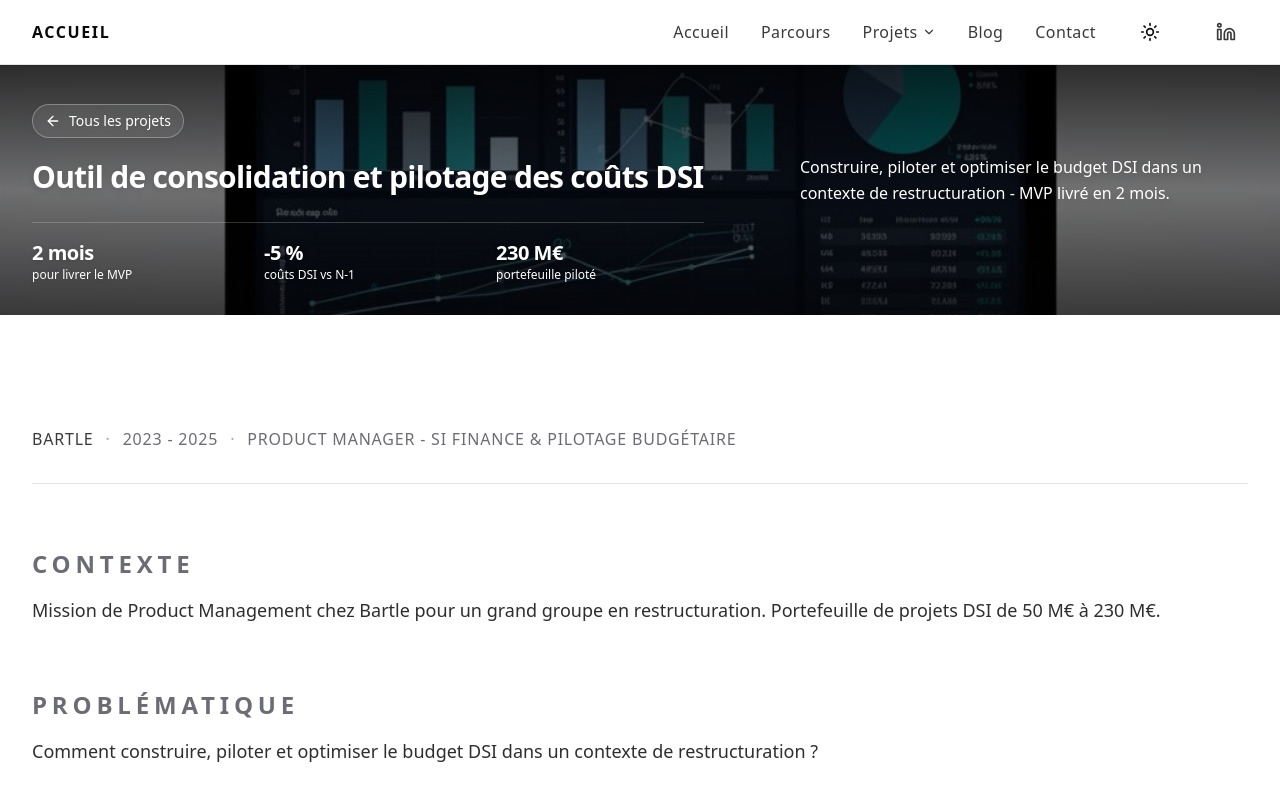
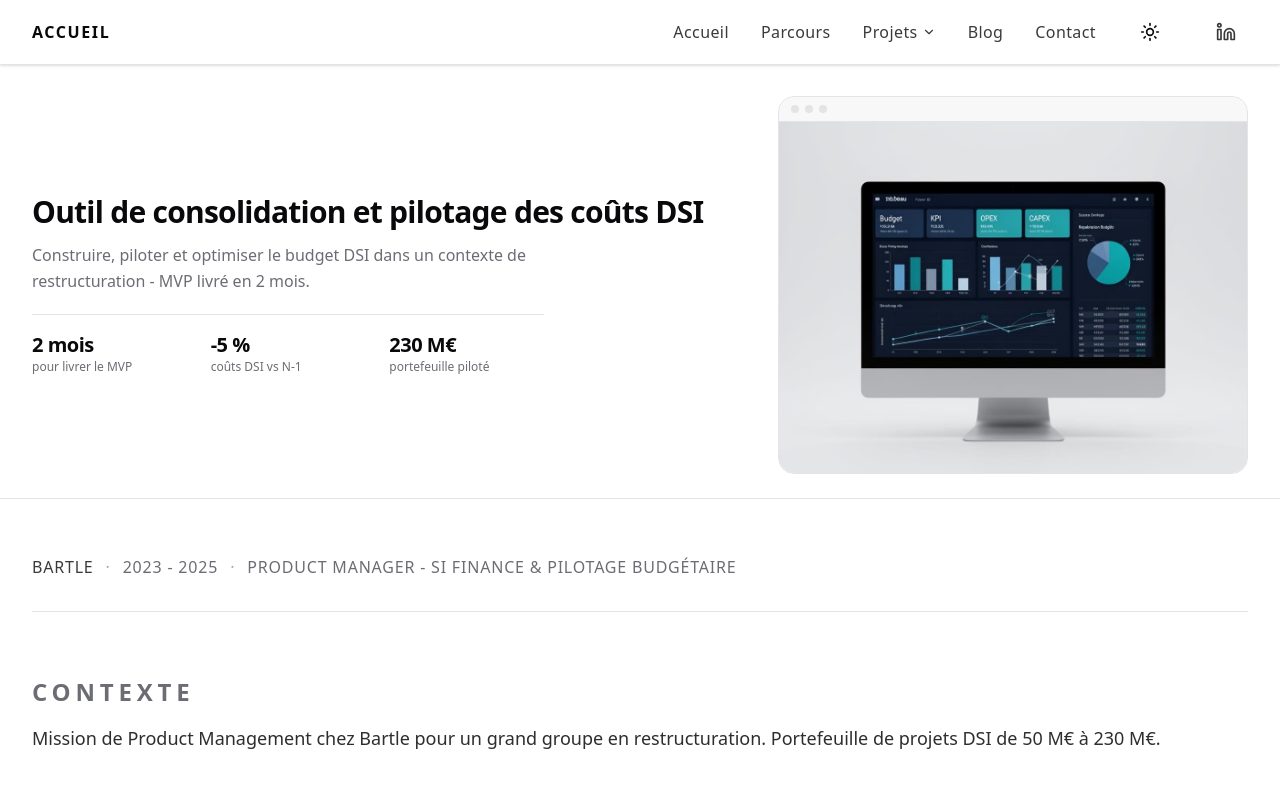
Before and after one commit to VincentNguyenPro/Portfolio, a React (Vite) app: page /projet/bartle-pilotage-dsi in a window 1280 px wide. Shown: the top 800 px of the page. Built offline with nearby package versions, Linux system fonts and the light colour scheme; the HTML template or start-up script is replaced by a standard one.

Commit message:
Redesign desktop project hero as neutral banner with browser-style photo vignette
Co-Authored-By: Claude Sonnet 5 <noreply@anthropic.com>

```diff
--- a/src/pages/ProjectDetail.tsx
+++ b/src/pages/ProjectDetail.tsx
@@ -20,9 +20,8 @@ export default function ProjectDetail() {
       <SEOHead title={project.title} description={project.summary} type="article" />
 
       <article className="min-h-screen">
-        {/* Hero */}
-        <section className="relative text-white px-6 lg:px-8 pt-6 md:pt-10 pb-6 md:pb-8 overflow-hidden">
-          {/* Cover image */}
+        {/* Hero — mobile: full-bleed photo */}
+        <section className="md:hidden relative text-white px-6 pt-6 pb-6 overflow-hidden">
           {project.coverImage ? (
             <>
               <img
@@ -38,9 +37,9 @@ export default function ProjectDetail() {
           <div className="relative max-w-7xl mx-auto">
             <Link
               to="/projets"
-              className="inline-flex items-center gap-2 text-base md:text-sm font-medium text-white hover:text-white mb-4 md:mb-4 transition-colors drop-shadow-sm px-4 py-2 md:px-3 md:py-1.5 rounded-full border border-white/30 bg-white/10 backdrop-blur hover:bg-white/20"
+              className="inline-flex items-center gap-2 text-base font-medium text-white hover:text-white mb-4 transition-colors drop-shadow-sm px-4 py-2 rounded-full border border-white/30 bg-white/10 backdrop-blur hover:bg-white/20"
             >
-              <ArrowLeft className="size-5 md:size-4" />
+              <ArrowLeft className="size-5" />
               Tous les projets
             </Link>
 
@@ -48,31 +47,65 @@ export default function ProjectDetail() {
               initial={{ opacity: 0, y: 20 }}
               animate={{ opacity: 1, y: 0 }}
               transition={{ duration: 0.7 }}
-              className="space-y-3 md:flex md:items-end md:justify-between md:gap-8"
             >
-              <h1 className="text-3xl sm:text-4xl md:text-3xl font-semibold tracking-tight leading-[1.15] max-w-4xl drop-shadow-md">
+              <h1 className="text-3xl sm:text-4xl font-semibold tracking-tight leading-[1.15] max-w-4xl drop-shadow-md">
                 {project.title}
               </h1>
+            </motion.div>
+          </div>
+        </section>
 
-              <p className="hidden md:block text-base text-white font-light leading-relaxed max-w-md drop-shadow-md">
-                {project.summary}
-              </p>
-            </motion.div>
+        {/* Hero — desktop: neutral banner + photo vignette */}
+        <section className="hidden md:block px-6 lg:px-8 pt-8 pb-6 border-b border-border">
+          <div className="max-w-7xl mx-auto">
+            <div className="grid grid-cols-[1.5fr_1fr] gap-10 items-center">
+              <motion.div
+                initial={{ opacity: 0, y: 20 }}
+                animate={{ opacity: 1, y: 0 }}
+                transition={{ duration: 0.7 }}
+              >
+                <h1 className="text-3xl font-semibold tracking-tight leading-[1.15] mb-3">
+                  {project.title}
+                </h1>
+                <p className="text-base text-muted-foreground font-light leading-relaxed max-w-xl mb-5">
+                  {project.summary}
+                </p>
+                <div className="grid grid-cols-3 gap-6 max-w-lg pt-4 border-t border-border">
+                  {project.metrics.map((m) => (
+                    <div key={m.label}>
+                      <div className="text-xl font-semibold tracking-tight">{m.value}</div>
+                      <div className="text-xs text-muted-foreground">{m.label}</div>
+                    </div>
+                  ))}
+                </div>
+              </motion.div>
 
-            {/* Metrics */}
-            <div className="hidden md:grid grid-cols-3 gap-6 mt-4 pt-4 border-t border-white/20 max-w-2xl">
-              {project.metrics.map((m) => (
-                <div key={m.label}>
-                  <div className="text-xl font-semibold tracking-tight drop-shadow-sm">{m.value}</div>
-                  <div className="text-xs text-white drop-shadow-sm">{m.label}</div>
+              <div className="rounded-2xl border border-border overflow-hidden bg-card">
+                <div className="flex items-center gap-1.5 px-3 py-2 bg-muted/60 border-b border-border">
+                  <span className="size-2 rounded-full bg-border" />
+                  <span className="size-2 rounded-full bg-border" />
+                  <span className="size-2 rounded-full bg-border" />
                 </div>
-              ))}
+                <div
+                  className={`relative aspect-[4/3] ${
+                    project.coverImage ? 'bg-muted' : `bg-gradient-to-br ${project.coverGradient}`
+                  }`}
+                >
+                  {project.coverImage && (
+                    <img
+                      src={project.coverImage}
+                      alt={project.title}
+                      className="absolute inset-0 w-full h-full object-cover"
+                    />
+                  )}
+                </div>
+              </div>
             </div>
           </div>
         </section>
 
         {/* Body */}
-        <div className="px-6 lg:px-8 py-5 md:py-28">
+        <div className="px-6 lg:px-8 py-5 md:py-14">
           <div className="max-w-7xl mx-auto space-y-6 md:space-y-16">
             <div className="flex flex-wrap items-center gap-3 text-sm md:text-base font-medium tracking-wider uppercase text-foreground/80 border-b border-border pb-5 md:pb-8">
               <span>{project.company}</span>
```
